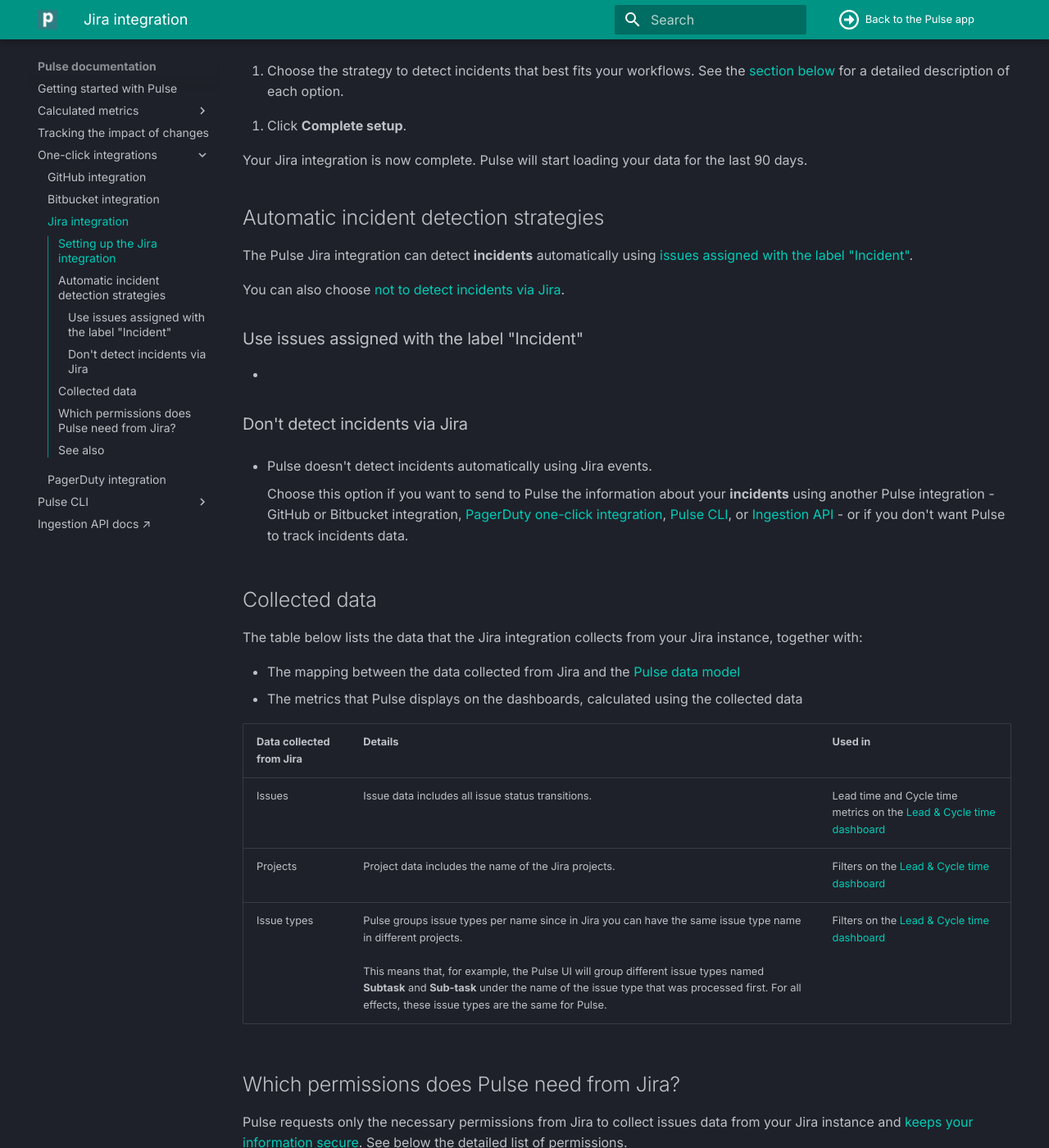
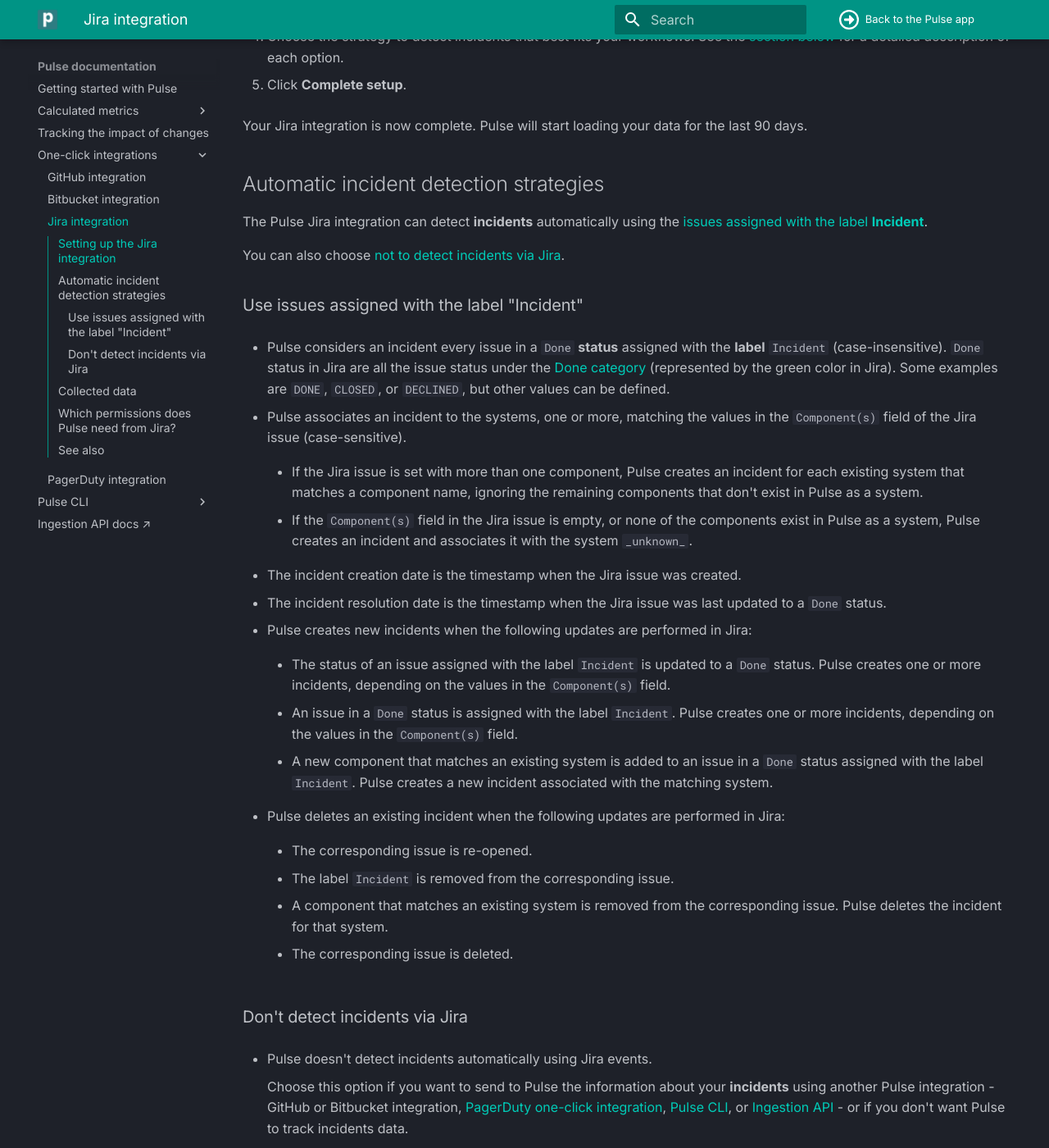
Before and after one commit to codacy/pulse-user-docs, an MkDocs documentation site: the page built from docs/one-click-integrations/jira-integration.md, in a window 1280 px wide and 1400 px high, scrolled down 1381 px. Shown: the whole window at 82% size. Built offline with MkDocs 1.6.1 and Material for MkDocs 9.7.7, drawn with Linux system fonts in a browser that asks for light colours; some of the changed text lies outside the part shown.

Commit message:
feat: Add incident detection details. Update collected data. Tweaks.

```diff
--- a/docs/one-click-integrations/jira-integration.md
+++ b/docs/one-click-integrations/jira-integration.md
@@ -1,14 +1,14 @@
 # Jira integration
 
-Pulse integrates with Jira Cloud to receive:
+Pulse integrates with Jira Cloud to receive data about:
 
--   Data about **incidents**, necessary to calculate the following Accelerate metrics:
+-   **Issues** - necessary to calculate [Lead time and Cycle time](../metrics/lead-cycle-time.md).
+
+-   **Incidents** - necessary to calculate the following Accelerate metrics:
 
     -   [Time to recover](../metrics/accelerate.md#time-to-recover)
 
     -   [Change failure rate](../metrics/accelerate.md#change-failure-rate)
-
--   Data bout **issues**, necessary to calculate [Lead time and Cycle time](../metrics/lead-cycle-time.md).
 
 ## Setting up the Jira integration
 
@@ -25,13 +25,9 @@
 
     ![Installing the Pulse Jira app](images/jira-installing.png)
 
-1.  Confirm that Pulse successfully created the integration and the necessary webhooks on Jira. If there was an error please [contact support](mailto:pulsesupport@codacy.com).
+1.  Confirm that Pulse successfully created the integration on Jira. If there is an error please [contact support](mailto:pulsesupport@codacy.com).<!--TODO Add screenshot for successful installation-->
 
-<!--TODO Add screenshot for successful installation-->
-
-1.  Choose the strategy to detect incidents that best fits your workflows. See the [section below](#incident-detection-strategy) for a detailed description of each option.
-
-<!--TODO Add screenshot for incident strategy-->
+1.  Choose the strategy to detect incidents that best fits your workflows. See the [section below](#incident-detection-strategy) for a detailed description of each option.<!--TODO Add screenshot for incident strategy-->
 
 1.  Click **Complete setup**.
 
@@ -41,13 +37,41 @@
 
 ## Automatic incident detection strategies {: id="incident-detection-strategy"}
 
-The Pulse Jira integration can detect **incidents** automatically using [issues assigned with the label "Incident"](#jira-incident-label).
+The Pulse Jira integration can detect **incidents** automatically using the [issues assigned with the label **Incident**](#jira-incident-label).
 
 You can also choose [not to detect incidents via Jira](#jira-incident-not-detect).
 
 ### Use issues assigned with the label "Incident" {: id="jira-incident-label"}
 
--   <!--TODO Add detection details-->
+-   Pulse considers an incident every issue in a `Done` **status** assigned with the **label** `Incident` (case-insensitive). `Done` status in Jira are all the issue status under the [Done category](https://support.atlassian.com/jira-work-management/docs/workflows-and-statuses-for-the-board/) (represented by the green color in Jira). Some examples are `DONE`, `CLOSED`, or `DECLINED`, but other values can be defined.
+
+-   Pulse associates an incident to the systems, one or more, matching the values in the `Component(s)` field of the Jira issue (case-sensitive).
+
+    -   If the Jira issue is set with more than one component, Pulse creates an incident for each existing system that matches a component name, ignoring the remaining components that don't exist in Pulse as a system.
+
+    -   If the `Component(s)` field in the Jira issue is empty, or none of the components exist in Pulse as a system, Pulse creates an incident and associates it with the system `_unknown_`.
+
+-   The incident creation date is the timestamp when the Jira issue was created.
+
+-   The incident resolution date is the timestamp when the Jira issue was last updated to a `Done` status.
+
+-   Pulse creates new incidents when the following updates are performed in Jira:
+
+    -   The status of an issue assigned with the label `Incident` is updated to a `Done` status. Pulse creates one or more incidents, depending on the values in the `Component(s)` field.
+
+    -   An issue in a `Done` status is assigned with the label `Incident`. Pulse creates one or more incidents, depending on the values in the `Component(s)` field.
+
+    -   A new component that matches an existing system is added to an issue in a `Done` status assigned with the label `Incident`. Pulse creates a new incident associated with the matching system.
+
+-   Pulse deletes an existing incident when the following updates are performed in Jira:
+
+    -   The corresponding issue is re-opened.
+
+    -   The label `Incident` is removed from the corresponding issue.
+
+    -   A component that matches an existing system is removed from the corresponding issue. Pulse deletes the incident for that system.
+
+    -   The corresponding issue is deleted.
 
 ### Don't detect incidents via Jira {: id="jira-incident-not-detect"}
 
@@ -56,12 +80,8 @@
     Choose this option if you want to send to Pulse the information about your **incidents** using another Pulse integration - GitHub or Bitbucket integration, [PagerDuty one-click integration](pagerduty-integration.md), [Pulse CLI](../cli/cli.md), or [Ingestion API](https://ingestion.pulse.codacy.com/v1/api-docs) - or if you don't want Pulse to track incidents data.
 
 ## Collected data
-<!--TODO Update this section-->
 
-The table below lists the data that the Jira integration collects from your Jira instance, together with:
-
--   The mapping between the data collected from Jira and the [Pulse data model](https://ingestion.pulse.codacy.com/v1/api-docs#tocs_event)
--   The metrics that Pulse displays on the dashboards, calculated using the collected data
+The table below lists the data that the Jira integration collects from your Jira instance and the metrics that Pulse displays on the dashboards, calculated using the collected data.
 
 <table>
 <thead>
@@ -94,6 +114,13 @@
         </td>
         <td>Filters on the <a href="../../metrics/lead-cycle-time/">Lead & Cycle time dashboard</a></td>
     </tr>
+    <tr>
+        <td>Issues</td>
+        <td>
+            Pulse detects <strong>incidents</strong> from issue data according to the <a href="#incident-detection-strategy">defined strategy</a>.
+        </td>
+        <td>Time to recover and Change failure rate on the <a href="../../metrics/accelerate/">Accelerate Overview dashboard</a></td>
+    </tr>
 </table>
 
 ## Which permissions does Pulse need from Jira? {: id="jira-permissions"}
@@ -104,6 +131,6 @@
 
 ## See also
 
+-   [Lead and Cycle time metrics](../metrics/lead-cycle-time.md)
 -   [Time to recover](../metrics/accelerate.md#time-to-recover)
 -   [Change failure rate](../metrics/accelerate.md#change-failure-rate)
--   [Lead and Cycle time metrics](../metrics/lead-cycle-time.md)
```
